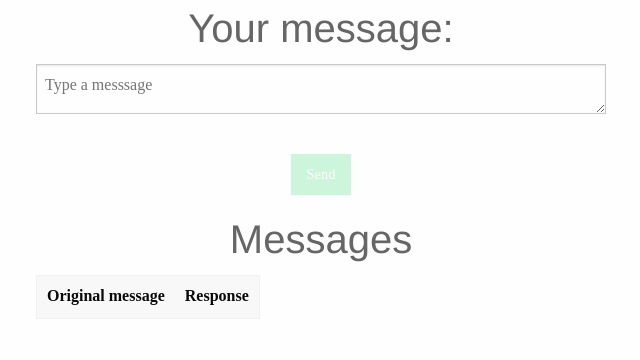
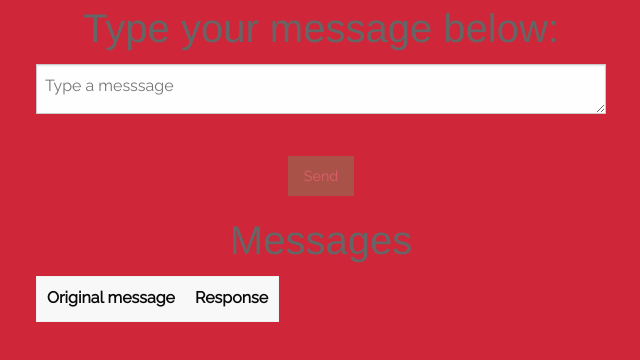
Before and after one commit to nelsonkimaiga/AngularMessenger, a website: page client/index.html in a window 1280 px wide. Shown: the whole page, without its empty margins (319-959 px from the left). Drawn offline with Linux system fonts and the light colour scheme.

Commit message:
Raleway font cdn, final touches to html bacjground

```diff
--- a/client/index.html
+++ b/client/index.html
@@ -5,13 +5,14 @@
         <meta charset="UTF-8">
         <meta name="viewport" content="width=device-width, initial-scale=1.0">
         <link href="styles/foundation.css" rel="stylesheet" type="text/css">
-        <link href="styles/style.css" rel="stylesheet" type="text/css"/>
+        <link href="styles/style.css" rel="stylesheet" type="text/css">
+        <link href='https://fonts.googleapis.com/css?family=Raleway' rel='stylesheet' type='text/css'>
     </head>
     <body data-ng-controller="MessagesCtrl">
         <div id="container">
             <div class="row">
                 <div class="large-6 large-centered columns">
-                    <h2>Your message:</h2>
+                    <h2>Type your message below:</h2>
                     <div>
                         <textarea rows="1" cols="40" placeholder="Type a messsage" data-ng-model="currentMessage"></textarea>
                         <br/>
--- a/client/styles/style.css
+++ b/client/styles/style.css
@@ -1,8 +1,14 @@
 html,
 body {
     font-family: 'Raleway', serif;
+    background: #d02639;
     color: #666;
     text-align: center;
+    font-weight: 300;
+    font-size: 16px;
+    line-height: 1.6em;
+    -webkit-font-smoothing: antialiased;
+    -webkit-overflow-scrolling: touch;
 }
 
 .container {
```
